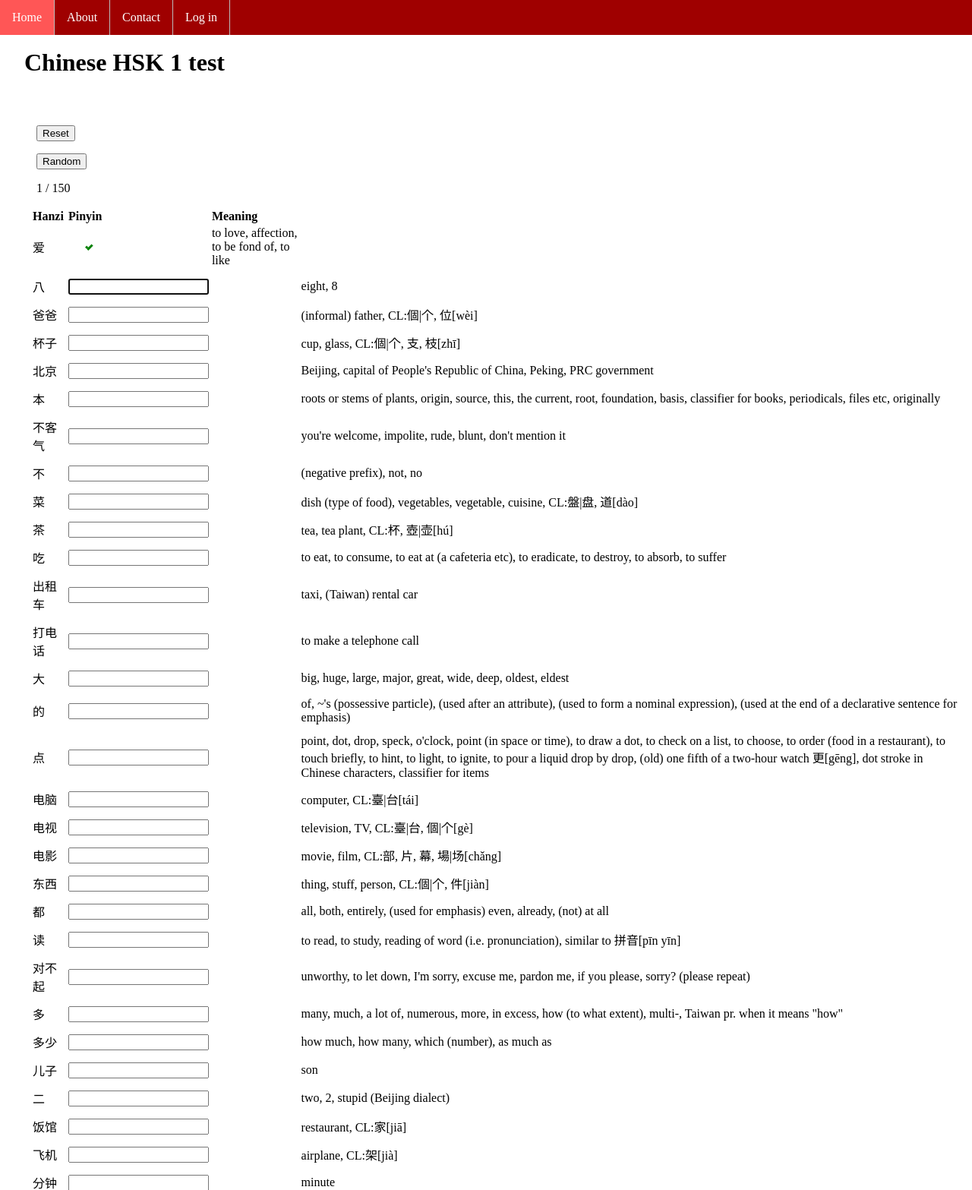
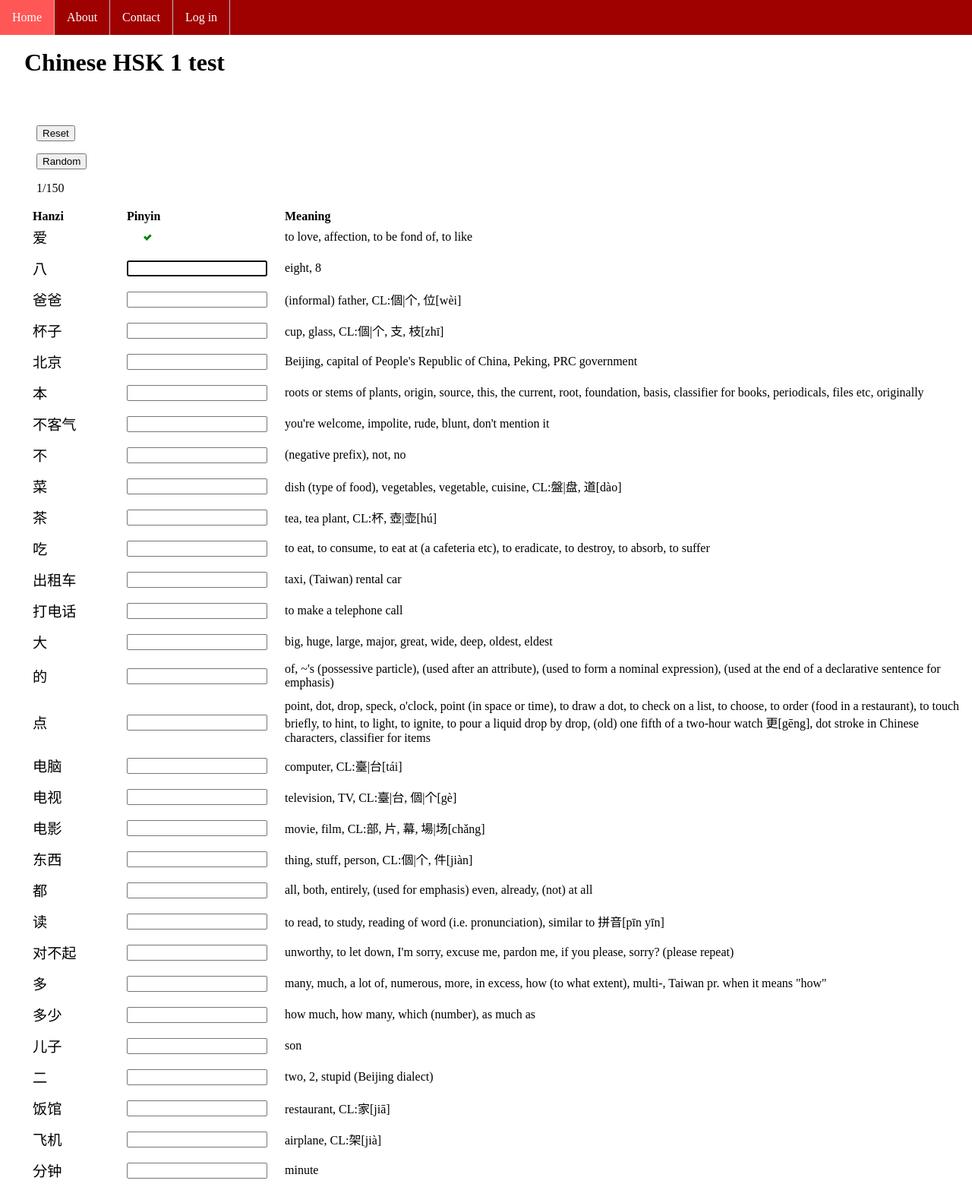
Before and after one commit to zhouyu9898/learnchinese, a Django app: page /test/1/ in a window 1280 px wide. Shown: the top 1567 px of the page at 76% size. Run offline with Django 3.2, Linux system fonts and the light colour scheme; data comes from the database, SQL or seed files in the repository.

Commit message:
fixed and styled test page

```diff
--- a/learnchinese/chinesetest/templates/test.html
+++ b/learnchinese/chinesetest/templates/test.html
@@ -15,7 +15,7 @@
             {% if solved_count == total_count %}
                 COMPLETED
             {% else %}
-                {{ solved_count }} / {{ total_count}}
+                {{ solved_count }}/{{ total_count}}
             {% endif %}
         </p>
     </div>
@@ -25,14 +25,14 @@
 			<form action="{% url 'chinesetest:check' %}" method="POST" autocomplete="off" id="words_form">
 				<table>
 						<tr>
-							<th>Hanzi</th>
-							<th>Pinyin</th>
-                            <th>Meaning</th>
+							<th class="hanzi_column">Hanzi</th>
+							<th class="pinyin_column">Pinyin</th>
+                            <th class="meaning_column">Meaning</th>
 						</tr>
 					{% for word in words_list %}
 						{% csrf_token %}
 						<tr>
-							<td>{{ word.hanzi }}</td>
+							<td><span class="hanzi_text">{{ word.hanzi }}</span></td>
                             {% if word.solved %}
                                 <td>
                                     <span class="checkmark">
@@ -41,10 +41,12 @@
                                     </span>
                                 </td>
                             {% else %}
-                                <td><input id="text_input" type="text" name="pinyin" autofocus></td>
-                                <td><input type="hidden" value="{{ word.id }}" name="word_id"/></td>
+                                <td>
+                                    <input id="text_input" type="text" name="pinyin" autofocus>
+                                    <input type="hidden" value="{{ word.id }}" name="word_id"/>
+                                </td>
                             {% endif %}
-                            <td>{{ word.meaning }}</td>
+                            <td class="meaning">{{ word.meaning }}</td>
 						</tr>
 				    {% endfor %}
 				</table>
```
